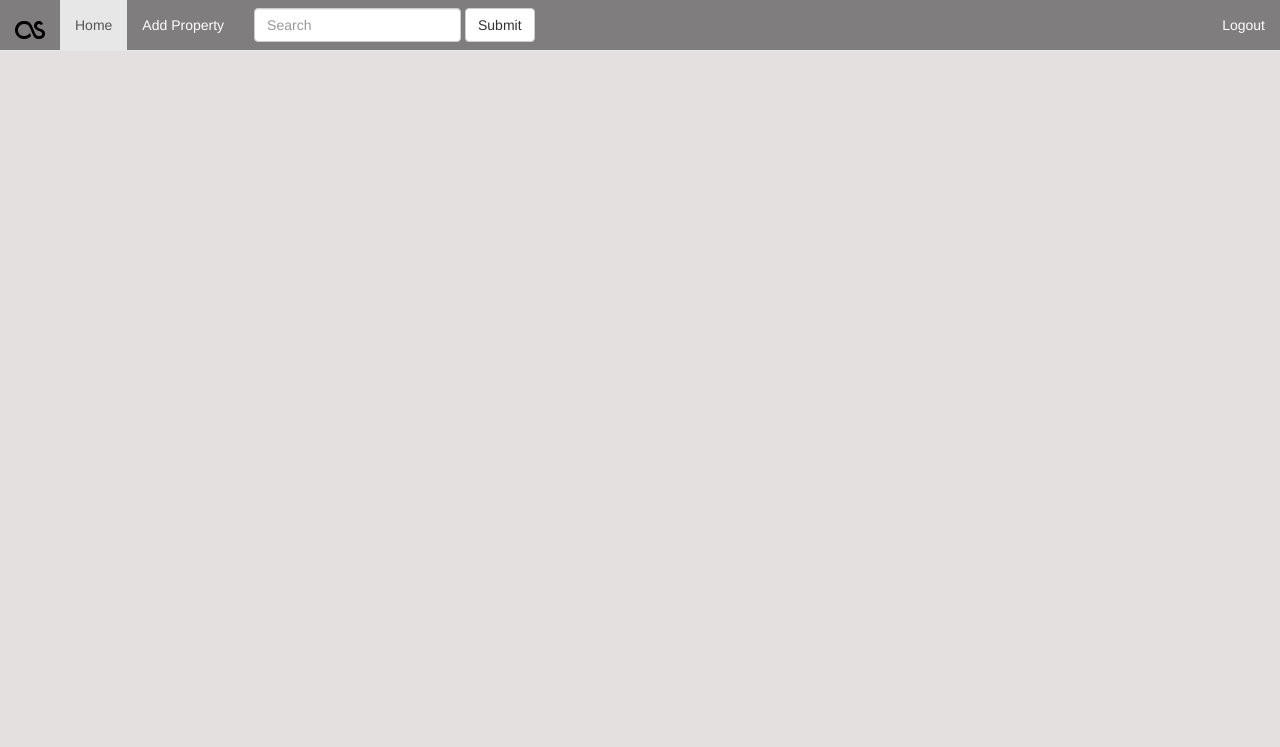
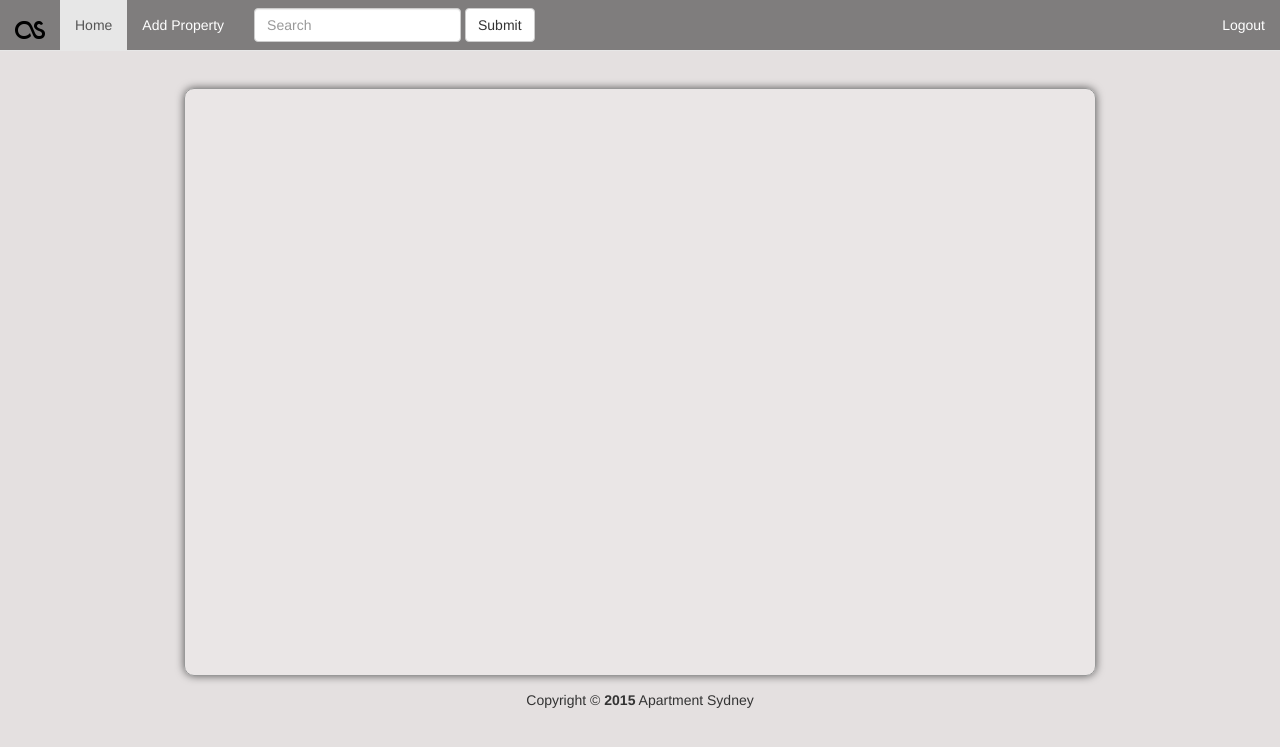
Before and after one commit to riaz981/cms, a CodeIgniter app: page /index.php/property/home in a window 1280 px wide. Shown: the top 747 px of the page. Run offline with CodeIgniter, Linux system fonts and the light colour scheme.

Commit message:
added the skeleton div within which the table will be generated and data will be displayed dynamically

```diff
--- a/application/views/home.php
+++ b/application/views/home.php
@@ -21,7 +21,14 @@ $this->load->view('navheader');
 </div> <!-- navbar collapse -->
 </div>
 </nav> <!-- main navbar closes -->
-
+<div class="container" style="padding-top: 60px;">
+    <div class="row formationadd" style="min-height:42em;">
+        <div class="col-lg-12 col-md-12 col-sm-12 col-xs-12">
+        </div>
+    </div>
+</div>
+<div>
 <?php
 $this->load->view('footer');
 ?>
+</div>
```
